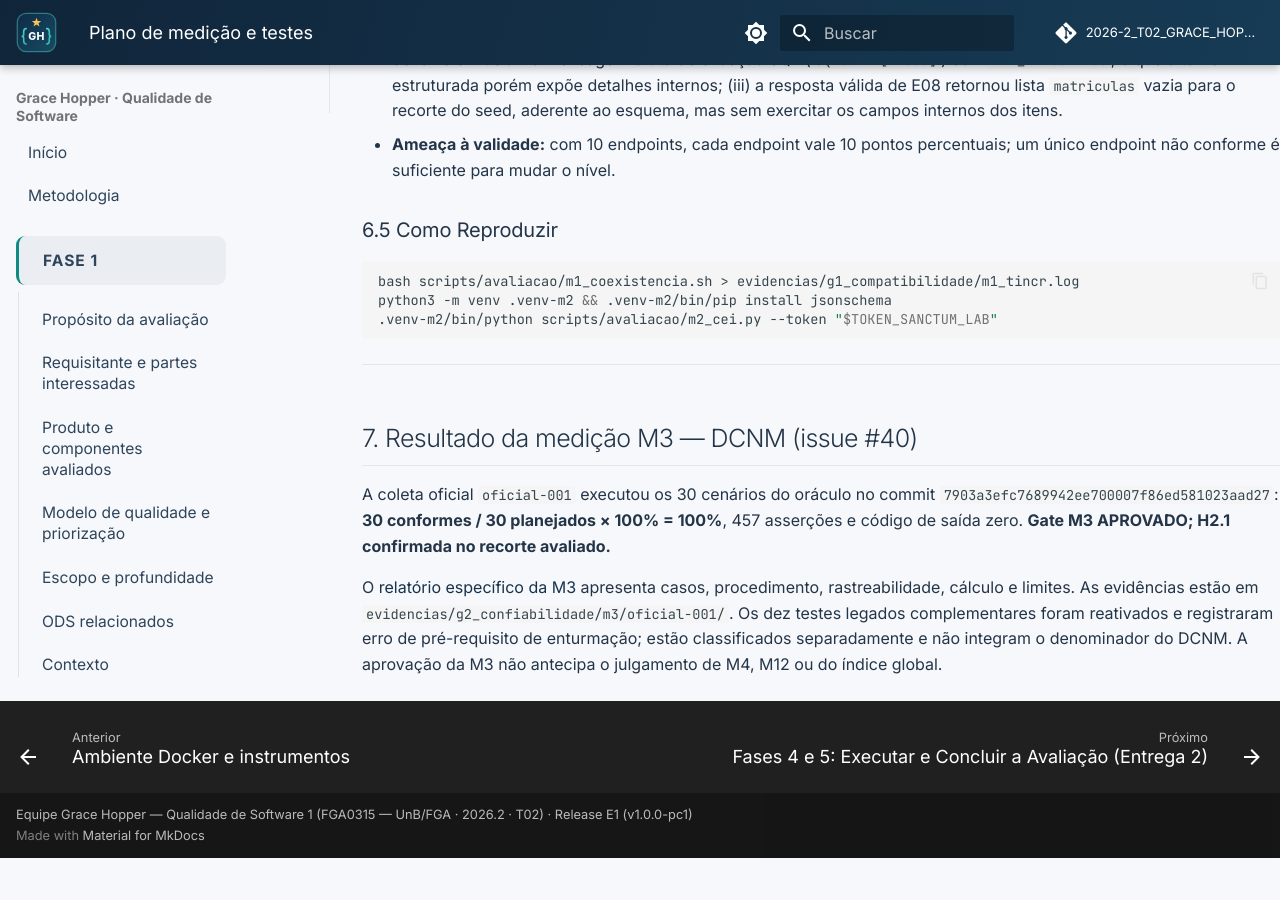
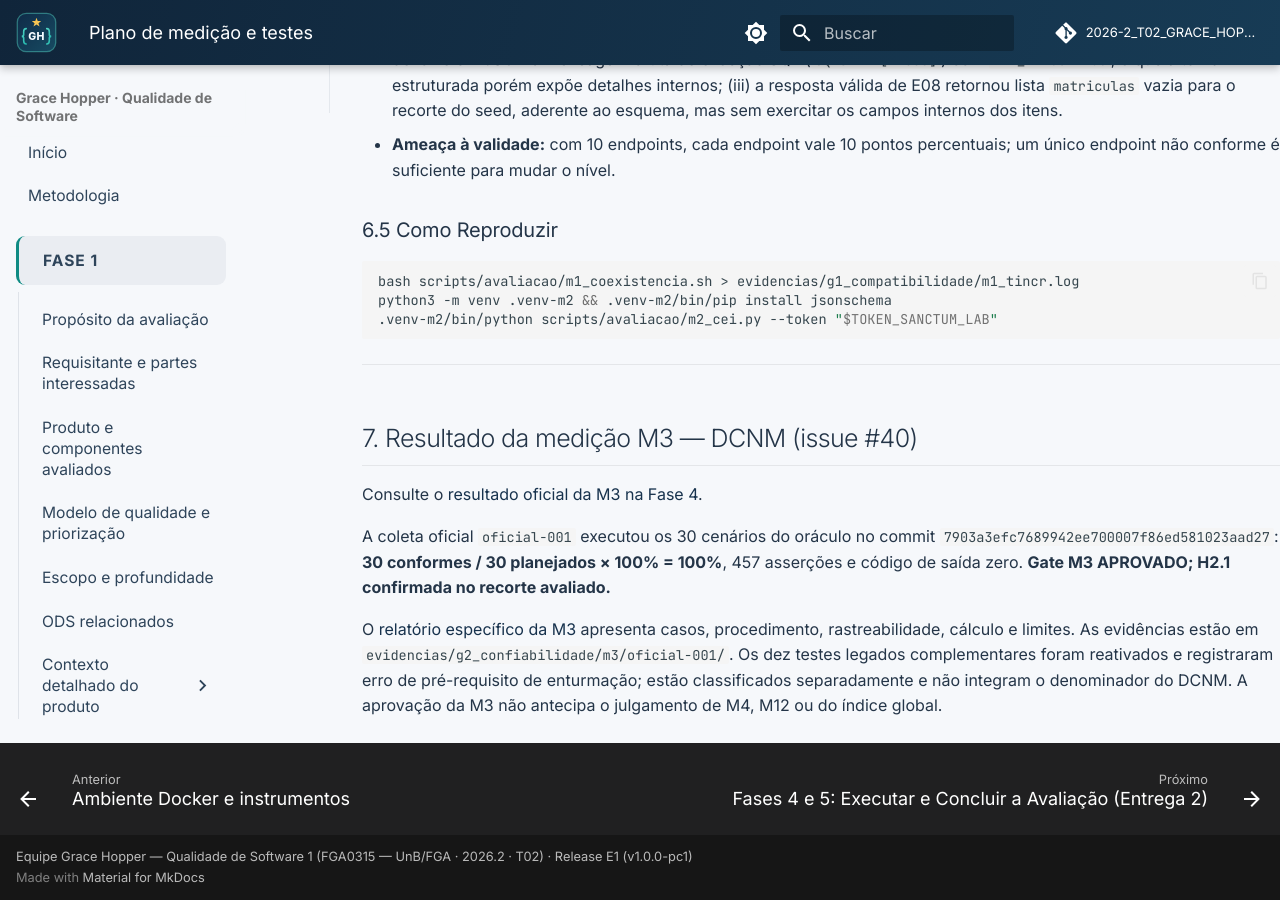
Before and after one commit to FCTE-Qualidade-de-Software-1/2026-2_T02_GRACE_HOPPER, an MkDocs documentation site: the page built from docs/plano_medicao_testes.md, in a window 1280 px wide and 900 px high, scrolled down 17601 px. Built offline with MkDocs 1.6.1 and Material for MkDocs 9.7.7, drawn with Linux system fonts in a browser that asks for light colours; comment, search, counter and statistics services are not loaded; before the commit the page ends 18459 px from its top, so only the background shows below that.

Commit message:
feat: adiciona link com resultados de M3 na seção 7 - #40

```diff
--- a/docs/plano_medicao_testes.md
+++ b/docs/plano_medicao_testes.md
@@ -291,6 +291,8 @@
 
 ## 7. Resultado da medição M3 — DCNM (issue #40)
 
+Consulte o [resultado oficial da M3 na Fase 4](fase-4/medicao_m3_dcnm.md#resultado-oficial-issue-40).
+
 A coleta oficial `oficial-001` executou os 30 cenários do oráculo no commit `7903a3efc7689942ee700007f86ed581023aad27`: **30 conformes / 30 planejados × 100% = 100%**, 457 asserções e código de saída zero. **Gate M3 APROVADO; H2.1 confirmada no recorte avaliado.**
 
 O [relatório específico da M3](fase-4/medicao_m3_dcnm.md) apresenta casos, procedimento, rastreabilidade, cálculo e limites. As evidências estão em `evidencias/g2_confiabilidade/m3/oficial-001/`. Os dez testes legados complementares foram reativados e registraram erro de pré-requisito de enturmação; estão classificados separadamente e não integram o denominador do DCNM. A aprovação da M3 não antecipa o julgamento de M4, M12 ou do índice global.
```
